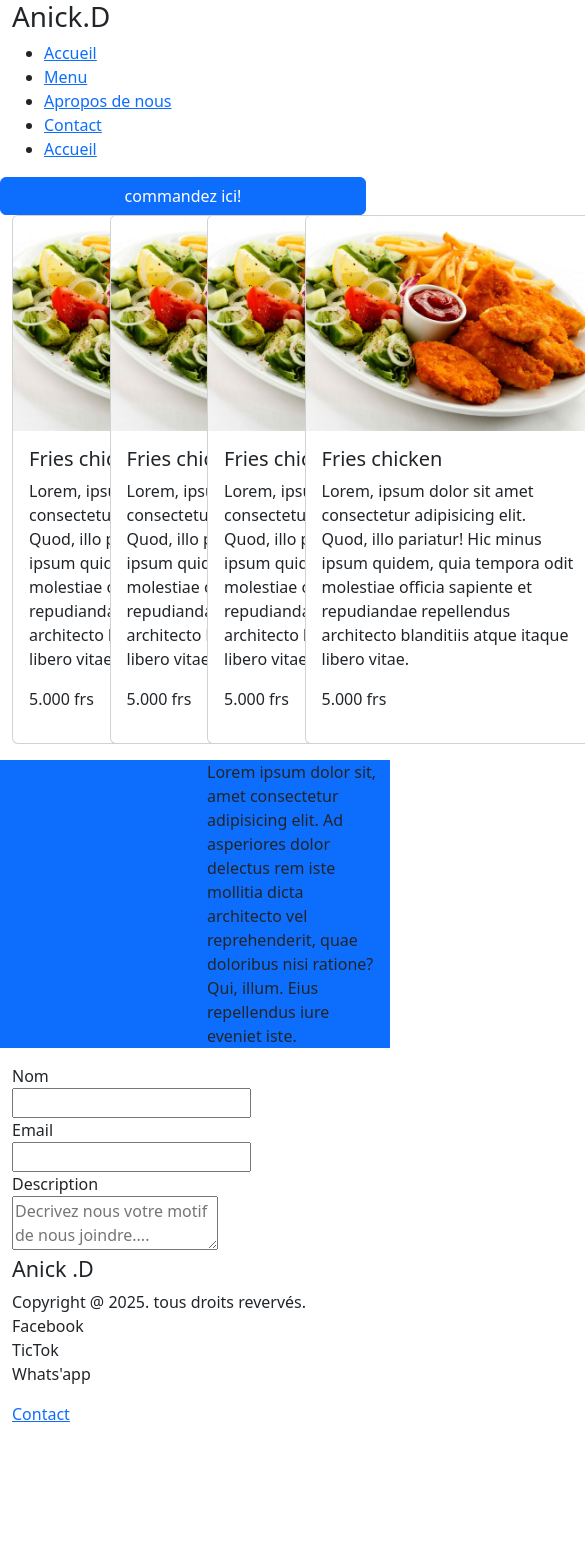
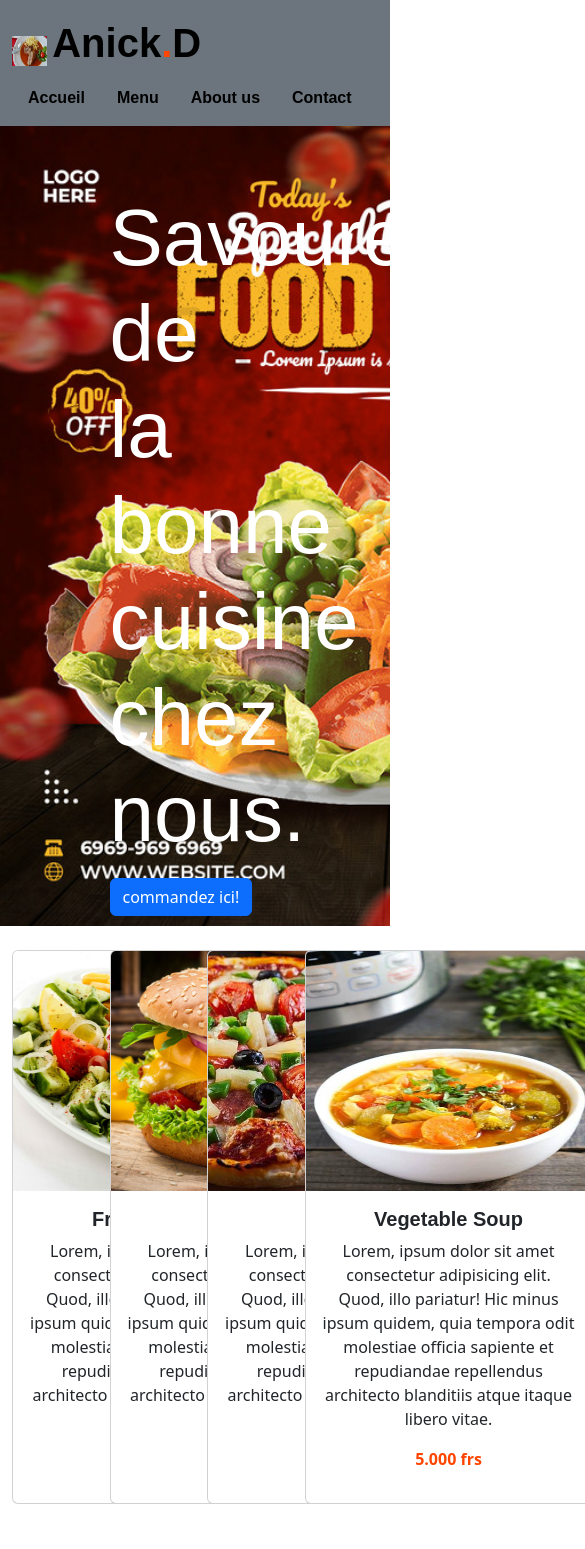
Before and after one commit to anick-e2c/proj3-restaurant, a plain HTML site: page index.html in a window 390 px wide. Shown: the top 1549 px of the page, 585 px wide, since content can reach past the window. Before the commit the page ends 1426 px from the top, so only its background shows below. Drawn offline with nearby package versions, Linux system fonts and the light colour scheme.

Commit message:
Réalisation a 90%

```diff
--- a/index.html
+++ b/index.html
@@ -4,99 +4,121 @@
 <head>
     <meta charset="utf-8">
     <meta name="viewport" content="width=device-width, initial-scale=1">
-    <title>Restauran Anick.D</title>
+    <title>Restaurant Anick.D</title>
     <link href="https://cdn.jsdelivr.net/npm/bootstrap@5.3.3/dist/css/bootstrap.min.css" rel="stylesheet"
         integrity="sha384-QWTKZyjpPEjISv5WaRU9OFeRpok6YctnYmDr5pNlyT2bRjXh0JMhjY6hW+ALEwIH" crossorigin="anonymous">
 </head>
 
-<body>
-    <header>
-        <div class="container">
-            <h1>Anick.D</h1>
-            <nav>
-                <ul>
-                    <li><a href="#">Accueil</a></li>
-                    <li><a href="#">Menu</a></li>
-                    <li><a href="#">Apropos de nous</a></li>
-                    <li><a href="#">Contact</a></li>
-                    <li><a href="#">Accueil</a></li>
+<body class="m-0">
+    <header class="bg-secondary">
+        <nav class="navbar">
+            <div class="container-fluid">
+                <a class="navbar-brand" href="#">
+                    <img src="img/logo1.jpg" alt="Logo" width="35" height="30"
+                        class="d-inline-block align-text-top">
+                    <strong style="color: black; font-size: 2em; font-family: arial, sans-serif;">Anick<span style="color: orangered;">.</span>D</strong>
+                </a>
+                <ul class="nav justify-content-end " style="font-family: arial, sans-serif;">
+                    <li class="nav-item">
+                      <a class="nav-link text-black fw-bold  active" aria-current="page" href="#">Accueil</a>
+                    </li>
+                    <li class="nav-item">
+                      <a class="nav-link text-black fw-bold" href="#menu">Menu</a>
+                    </li>
+                    <li class="nav-item">
+                      <a class="nav-link text-black fw-bold " href="#About">About us</a>
+                    </li>
+                    <li class="nav-item">
+                      <a class="nav-link text-black fw-bold" href="#contact">Contact</a>
+                    </li>
                   </ul>
+            </div>
         </nav>
-        </div>
     </header>
     <!--Sections Héros-->
-    <section class="main-image">
-        <div class="container">
-            <div class="row">
-                <div class="col-6">
+    <section class="main-image bg-secondary mb-4"
+        >
+        <div class="container-fluid " style=" background: url('img/main-image.jpg') no-repeat; background-size: cover; height: 50rem;">
+            <div class="row mb-5 d-flex justify-content-center ">
+                <div class="col-6 align-items-center mt-5 ">
                     <!--Titre-->
-                </div>
-                <div class="row">
+                    <p  >
+                        <h1 style="color: #fff; font-family: Arial, Helvetica, sans-serif; font-size: 5rem;">Savourez de la bonne cuisine chez nous.</h1>
+                    </p>
                     <button class="btn btn-primary" type="button">commandez ici!</button>
                 </div>
+
             </div>
         </div>
     </section>
     <!--MENUS-->
-    <section class="menu">
+    <section class="menu mb-5">
         <div class="container">
             <div class="row justify-content-center">
                 <div class="col-3">
                     <div class="card" style="width: 18rem;">
-                        <img src="img/fries_chicken.jpg" class="card-img-top" alt="fries-chicken">
-                        <div class="card-body">
-                          <h5 class="card-title">Fries chicken</h5>
+                        <img src="img/fries_chicken.jpg" class="card-img-top" alt="fries-chicken" style="height: 15rem;">
+                        <div class="card-body text-center">
+                            <h5 class="card-title fw-bold" style="font-family: arial, sans-serief;">Fries chicken</h5>
                             <p class="card-text">
-                            Lorem, ipsum dolor sit amet consectetur adipisicing elit. Quod, illo pariatur! Hic minus ipsum
-                            quidem, quia tempora odit molestiae officia sapiente et repudiandae repellendus architecto
+                                Lorem, ipsum dolor sit amet consectetur adipisicing elit. Quod, illo pariatur! Hic minus
+                                ipsum
+                                quidem, quia tempora odit molestiae officia sapiente et repudiandae repellendus
+                                architecto
                                 blanditiis atque itaque libero vitae.
                             </p>
-                          <p><span> 5.000 frs</span></p>
+                            <p><span class="fw-bold" style="color: orangered;"> 5.000 frs</span></p>
                             <!--<a href="#" class="btn btn-primary">Go somewhere</a>-->
                         </div>
                     </div>
                 </div>
                 <div class="col-3">
                     <div class="card" style="width: 18rem;">
-                        <img src="img/fries_chicken.jpg" class="card-img-top" alt="fries-chicken">
-                        <div class="card-body">
-                          <h5 class="card-title">Fries chicken</h5>
+                        <img src="img/burger.png" class="card-img-top" alt="fries-chicken" style="height: 15rem;">
+                        <div class="card-body text-center">
+                            <h5 class="card-title fw-bold" style="font-family: arial, sans-serief;">Burgers</h5>
                             <p class="card-text">
-                            Lorem, ipsum dolor sit amet consectetur adipisicing elit. Quod, illo pariatur! Hic minus ipsum
-                            quidem, quia tempora odit molestiae officia sapiente et repudiandae repellendus architecto
+                                Lorem, ipsum dolor sit amet consectetur adipisicing elit. Quod, illo pariatur! Hic minus
+                                ipsum
+                                quidem, quia tempora odit molestiae officia sapiente et repudiandae repellendus
+                                architecto
                                 blanditiis atque itaque libero vitae.
                             </p>
-                          <p><span> 5.000 frs</span></p>
+                            <p><span class="fw-bold" style="color: orangered;"> 5.000 frs</span></p>
                             <!--<a href="#" class="btn btn-primary">Go somewhere</a>-->
                         </div>
                     </div>
                 </div>
                 <div class="col-3">
                     <div class="card" style="width: 18rem;">
-                        <img src="img/fries_chicken.jpg" class="card-img-top" alt="fries-chicken">
-                        <div class="card-body">
-                          <h5 class="card-title">Fries chicken</h5>
+                        <img src="img/pizza.jpg" class="card-img-top" alt="fries-chicken" style="height: 15rem;">
+                        <div class="card-body text-center">
+                            <h5 class="card-title fw-bold" style="font-family: arial, sans-serief;">Pizzas</h5>
                             <p class="card-text">
-                            Lorem, ipsum dolor sit amet consectetur adipisicing elit. Quod, illo pariatur! Hic minus ipsum
-                            quidem, quia tempora odit molestiae officia sapiente et repudiandae repellendus architecto
+                                Lorem, ipsum dolor sit amet consectetur adipisicing elit. Quod, illo pariatur! Hic minus
+                                ipsum
+                                quidem, quia tempora odit molestiae officia sapiente et repudiandae repellendus
+                                architecto
                                 blanditiis atque itaque libero vitae.
                             </p>
-                          <p><span> 5.000 frs</span></p>
+                            <p><span class="fw-bold" style="color: orangered;"> 5.000 frs</span></p>
                             <!--<a href="#" class="btn btn-primary">Go somewhere</a>-->
                         </div>
                     </div>
                 </div>
                 <div class="col-3">
                     <div class="card" style="width: 18rem;">
-                        <img src="img/fries_chicken.jpg" class="card-img-top" alt="fries-chicken">
-                        <div class="card-body">
-                          <h5 class="card-title">Fries chicken</h5>
+                        <img src="img/vegetable_soup.jpg" class="card-img-top" alt="fries-chicken" style="height: 15rem;">
+                        <div class="card-body text-center">
+                            <h5 class="card-title fw-bold" style="font-family: arial, sans-serief;">Vegetable Soup</h5>
                             <p class="card-text">
-                            Lorem, ipsum dolor sit amet consectetur adipisicing elit. Quod, illo pariatur! Hic minus ipsum
-                            quidem, quia tempora odit molestiae officia sapiente et repudiandae repellendus architecto
+                                Lorem, ipsum dolor sit amet consectetur adipisicing elit. Quod, illo pariatur! Hic minus
+                                ipsum
+                                quidem, quia tempora odit molestiae officia sapiente et repudiandae repellendus
+                                architecto
                                 blanditiis atque itaque libero vitae.
                             </p>
-                          <p><span> 5.000 frs</span></p>
+                            <p><span class="fw-bold" style="color: orangered;"> 5.000 frs</span></p>
                             <!--<a href="#" class="btn btn-primary">Go somewhere</a>-->
                         </div>
                     </div>
@@ -105,47 +127,77 @@
         </div>
     </section>
     <!--APROPOS DE NOUS-->
-    <section class="a-propos bg-primary mt-3 mb-3">
+    <section class="About bg-body-tertiary mt-3 mb-5">
         <div class="container">
             <div class="row">
-                <div class="col-6"><img src="" alt="" srcset=""></div>
-                <div class="col-6">Lorem ipsum dolor sit, amet consectetur adipisicing elit. Ad asperiores dolor
-                    delectus rem iste mollitia dicta architecto vel reprehenderit, quae doloribus nisi ratione? Qui,
-                    illum. Eius repellendus iure eveniet iste.
+                <div class="col-6 col-sm-12 col-md-6 col-lg-6 col-xl-6"><img src="img/about_us.jpg" alt="" srcset=""></div>
+                <div class="col-6  col-sm-12 col-md-6 col-lg-6 col-xl-6">
+                    <div class="row p-5">
+                        <h1 class="text-black; fw-bold" style="font-family: arial, sans-serif;">Anick<span style="color: orangered;">.</span> D</h1>
+                        <h3 class="fw-bold " style="color: orangered;"><i>Regalez vous avec nos menus très aperitifs!</i></h3>
+                        <p>
+                            Lorem ipsum dolor sit, amet consectetur adipisicing elit. Ad asperiores dolor
+                            delectus rem iste mollitia dicta architecto vel reprehenderit, quae doloribus nisi ratione?
+                            Qui,
+                            illum. Eius repellendus iure eveniet iste. <br>
+                            Lorem ipsum dolor sit amet, consectetur adipisicing elit. Modi molestiae, ipsum perferendis,
+                            voluptate nesciunt eveniet, ab quis tenetur possimus recusandae excepturi. Cumque tempora
+                            provident ratione, voluptates blanditiis perferendis officiis neque?
+                        </p>
+                        <p>
+                            <button class="btn btn-primary" type="button">Contact us!</button>
+                        </p>
+                    </div>
                 </div>
             </div>
         </div>
     </section>
     <!--Contact-->
-    <section class="contact">
+    <section class="contact mb-5">
         <div class="container">
             <div class="row">
                 <div class="col-6">
-                    <label for="nom">Nom</label>
-                    <input type="text" name="nom" id="nom">
-                    <label for="email">Email</label>
-                    <input type="email" name="email" id="email">
-                    <label for="Description">Description</label>
-                    <textarea name="Description" id="description" placeholder="Decrivez nous votre motif de nous joindre...."></textarea>
+                    <div class="mb-3">
+                        <label for="exampleFormControlInput1" class="form-label fw-bold">Name</label>
+                        <input type="text" class="form-control" id="exampleFormControlInput1" placeholder="name">
+
+                        <label for="exampleFormControlInput1" class="form-label fw-bold">Email address</label>
+                        <input type="email" class="form-control" id="exampleFormControlInput1" placeholder="name@example.com">
+                    </div>
+                      <div class="mb-3">
+                        <label for="exampleFormControlTextarea1" class="form-label fw-bold">Description</label>
+                        <textarea class="form-control" id="exampleFormControlTextarea1" rows="3" placeholder="describle ours preocupation....">
+                        </textarea>
+                      </div>
+                      <div class="col-auto">
+                        <button type="submit" class="btn bg-black  mb-3">Contact us</button>
+                      </div>
                 </div>
             </div>
         </div>
     </section>
     <!--Footer-->
-    <footer>
+    <footer class="bg-secondary" style="height: 20vh;">
         <div class="container">
-            <div class="row justify-content-center">
-                <h4>Anick <span>.</span>D</h4>
-            <div class="copyright">Copyright @ 2025. tous droits revervés.</div>
-                <ul>
-                    <li>Facebook</li>
-                    <li>TicTok</li>
-                    <li>Whats'app</li>
-                </ul>
-                <a href="#">Contact</a>
+            <div class="row py-5 justify-content-center">
+                <div class="col-3 col-sm-12 col-md-3 col-lg-3">
+                    <h4 class="text-black; fw-bold" style="font-family: arial, sans-serif;">Anick<span style="color: orangered;">.</span> D</h4>
+
+                </div>
+                <div class="col-3 col-sm-12 col-md-3 col-lg-3">
+                    <div class="copyright fw-bold text-white">Copyright @ 2025. tous droits revervés.</div>
+                </div>
+                <div class="col-3  col-sm-12 col-md-3 col-lg-3">
+
+                </div>
+                <div class="col-3 col-sm-12 col-md-3 col-lg-3">
+                    <a href="#contact" class="nav-link fw-bold fs-5" style="font-family: arial, sans-serif; color: orangered;">Contact</a>
+                </div>
+
             </div>
         </div>
     </footer>
+    <script defer src="/chemin-vers-fontawesome/js/all.js"></script>
     <script src="https://cdn.jsdelivr.net/npm/bootstrap@5.3.3/dist/js/bootstrap.bundle.min.js"
         integrity="sha384-YvpcrYf0tY3lHB60NNkmXc5s9fDVZLESaAA55NDzOxhy9GkcIdslK1eN7N6jIeHz"
         crossorigin="anonymous"></script>
```
Also changed, not shown: img/about_us.jpg (added), img/logo.jpg (added), img/logo1.jpg (added). Lines whose indentation alone changed are shown as unchanged.
